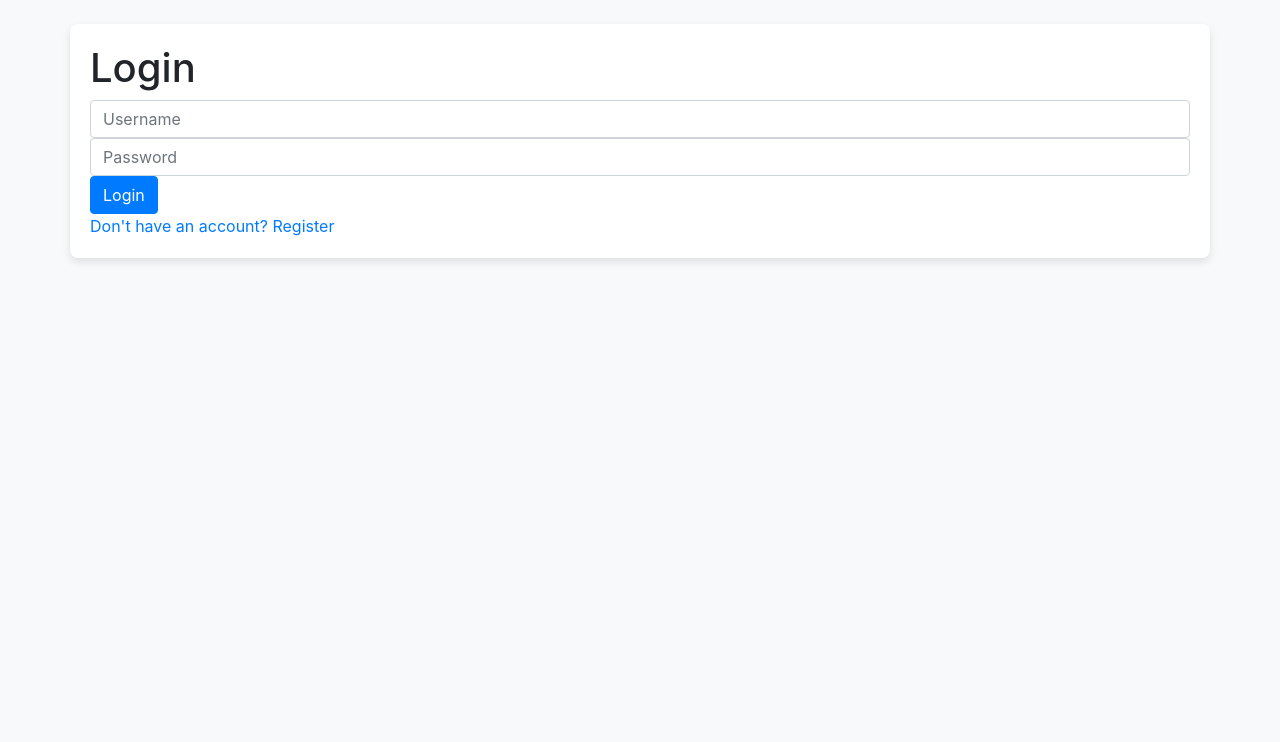
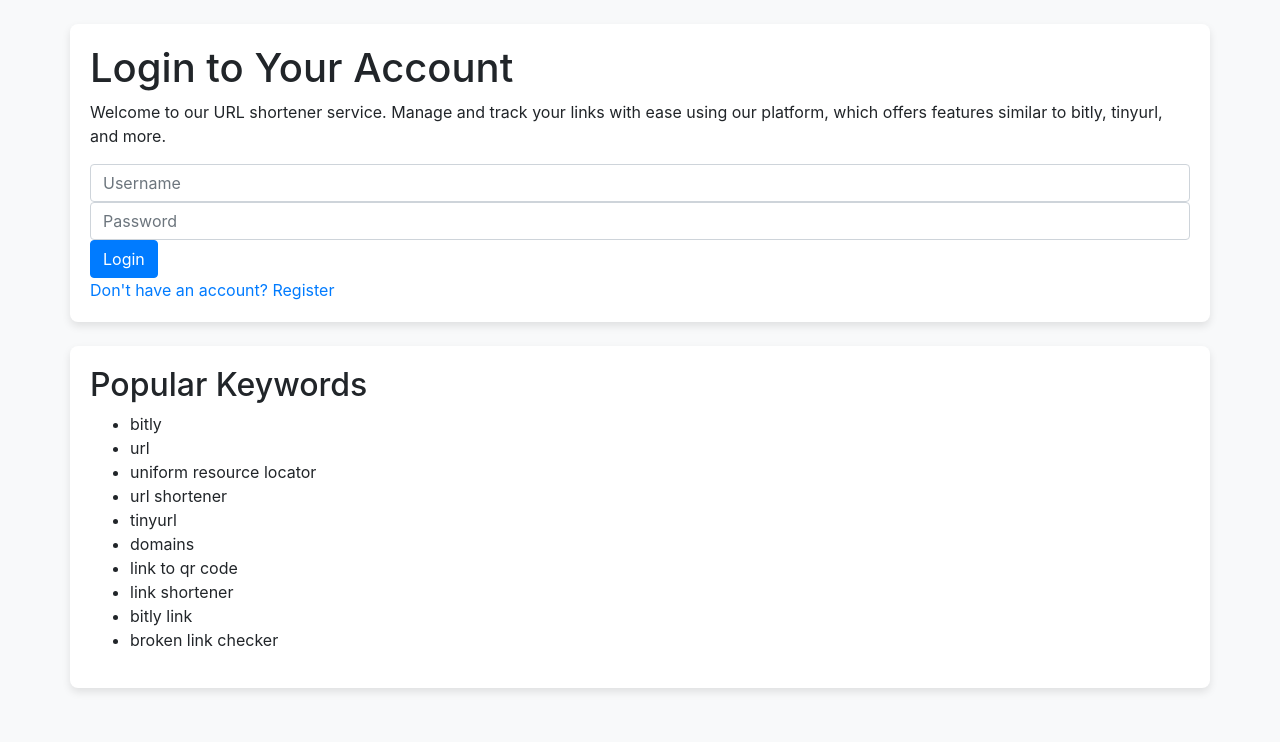
Before and after one commit to thrmk/url_shortener_free, a Flask app: page /login in a window 1280 px wide. Shown: the part 58-800 px from the top of the page. Run offline with Flask 3, Linux system fonts and the light colour scheme; some libraries are stand-ins or nearby versions.

Commit message:
Updated keywords

```diff
--- a/templates/base.html
+++ b/templates/base.html
@@ -16,6 +16,9 @@
     <meta charset="utf-8">
     <meta name="viewport" content="width=device-width, initial-scale=1, shrink-to-fit=no">
     <meta name="google-site-verification" content="DuTmX4L2l2t61zV3fS7WtjJfAkYoi-TrbwxQlh0kk9I" />
+    <meta name="description" content="URL shortener and link management platform offering various features like bitly, tinyurl, and more. Manage and track your links effortlessly.">
+    <meta name="keywords" content="bitly, url, uniform resource locator, url shortener, tinyurl, domains, link to qr code, link shortener, bitly link, broken link checker, short link generator, url full form, google domain search, check domain registration, canonical link, redirect checker">
+
     <link rel="stylesheet" href="https://stackpath.bootstrapcdn.com/bootstrap/4.3.1/css/bootstrap.min.css">
     <link rel="stylesheet" href="{{ url_for('static', filename='style.css') }}">
 
@@ -49,6 +52,24 @@
     {% block content %} {% endblock %}
 </div>
 
+<!-- High Volume Keywords Section -->
+<div class="container mt-4">
+    <h2>Popular Keywords</h2>
+    <ul>
+        <li>bitly</li>
+        <li>url</li>
+        <li>uniform resource locator</li>
+        <li>url shortener</li>
+        <li>tinyurl</li>
+        <li>domains</li>
+        <li>link to qr code</li>
+        <li>link shortener</li>
+        <li>bitly link</li>
+        <li>broken link checker</li>
+        <!-- Add more keywords as needed -->
+    </ul>
+</div>
+
 <script src="https://code.jquery.com/jquery-3.3.1.slim.min.js"></script>
 <script src="https://cdnjs.cloudflare.com/ajax/libs/popper.js/1.14.7/umd/popper.min.js"></script>
 <script src="https://stackpath.bootstrapcdn.com/bootstrap/4.3.1/js/bootstrap.min.js"></script>
--- a/templates/login.html
+++ b/templates/login.html
@@ -3,7 +3,8 @@
 {% block title %}Login{% endblock %}
 
 {% block content %}
-<h1>Login</h1>
+<h1>Login to Your Account</h1>
+<p>Welcome to our URL shortener service. Manage and track your links with ease using our platform, which offers features similar to bitly, tinyurl, and more.</p>
 <form method="post">
     <input type="text" name="username" placeholder="Username" required class="form-control">
     <input type="password" name="password" placeholder="Password" required class="form-control">
```
